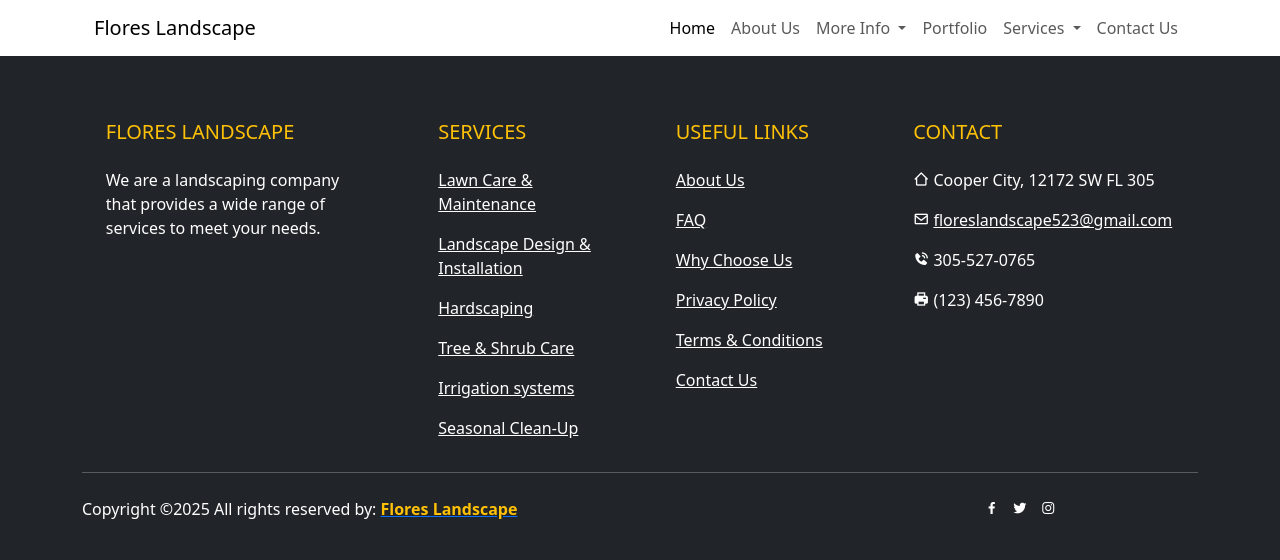
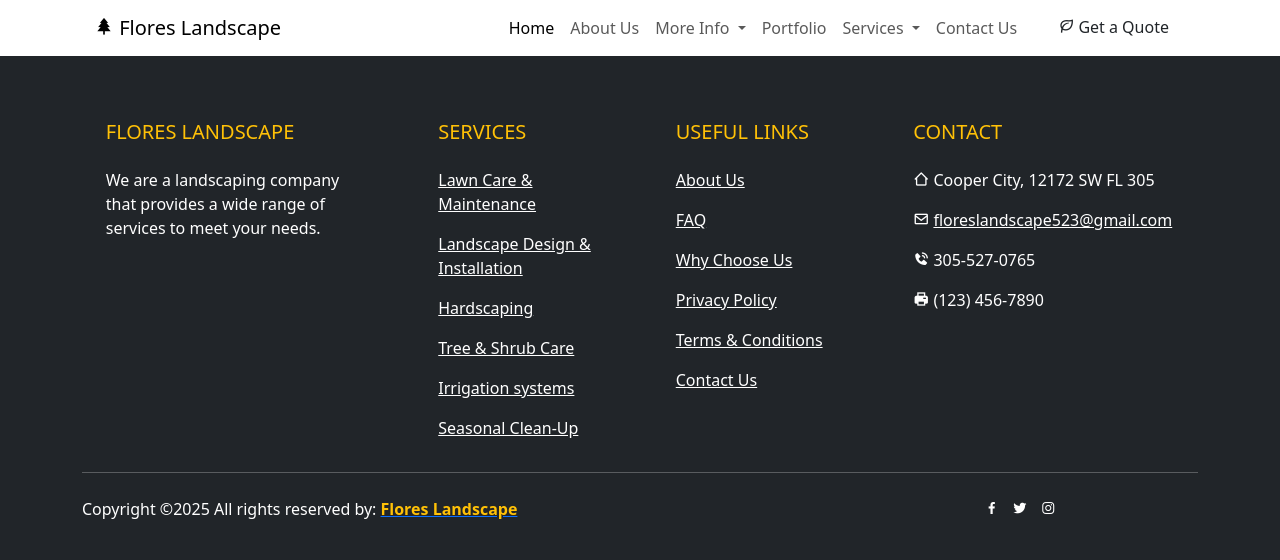
Before and after one commit to Daniel1000c/landscaping, a PHP site: page / in a window 1280 px wide. Shown: the top 560 px of the page. Run offline with PHP 8.4, Linux system fonts and the light colour scheme.

Commit message:
add quote button

```diff
--- a/includes/header.php
+++ b/includes/header.php
@@ -4,17 +4,17 @@
     <meta charset="UTF-8">
     <meta name="viewport" content="width=device-width, initial-scale=1.0">
     <title><?php echo((!empty($title)) ? $title : 'Flores Landscaping')?></title>
-    <link rel="stylesheet" href="styles/style.css">
+    <link href="https://cdn.jsdelivr.net/npm/bootstrap@5.3.7/dist/css/bootstrap.min.css" rel="stylesheet" integrity="sha384-LN+7fdVzj6u52u30Kp6M/trliBMCMKTyK833zpbD+pXdCLuTusPj697FH4R/5mcr" crossorigin="anonymous">
     <link rel="icon" type="image/x-icon" href="favicon/favicon.ico">
     <link href='https://unpkg.com/boxicons@2.1.4/css/boxicons.min.css' rel='stylesheet'>
-    <link href="https://cdn.jsdelivr.net/npm/bootstrap@5.3.7/dist/css/bootstrap.min.css" rel="stylesheet" integrity="sha384-LN+7fdVzj6u52u30Kp6M/trliBMCMKTyK833zpbD+pXdCLuTusPj697FH4R/5mcr" crossorigin="anonymous">
+    <link rel="stylesheet" href="styles/style.css">
 </head>
 <body>
     <header>
         <div class="container">
             <nav class="navbar navbar-expand-lg">
                 <div class="container-fluid">
-                    <a class="navbar-brand" href="index.php">Flores Landscape</a>
+                    <a class="navbar-brand" href="index.php"><span class="icon-logo"><i class='bx bxs-tree'></i></span> Flores Landscape</a>
                     <button class="navbar-toggler" type="button" data-bs-toggle="collapse" data-bs-target="#navbarNavDropdown" aria-controls="navbarNavDropdown" aria-expanded="false" aria-label="Toggle navigation">
                     <span class="navbar-toggler-icon"></span>
                     </button>
@@ -56,11 +56,13 @@
                         <li class="nav-item">
                             <a class="nav-link" href="#">Contact Us</a>
                         </li>
+                        <li class="nav-item ms-3">
+                            <a href="#" class="btn quote-btn px-3"><span class="leaf-icon"><i class='bx bx-leaf' ></i></span> Get a Quote</a>
+                        </li>
                     </ul>
                     </div>
                 </div>
             </nav>
         </div>
-
     </header>
     <main>
```
